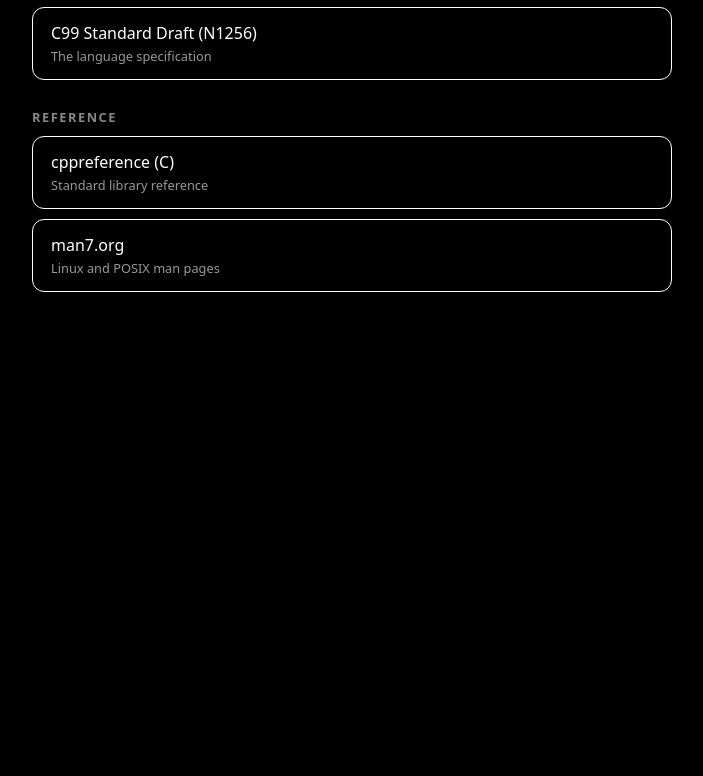
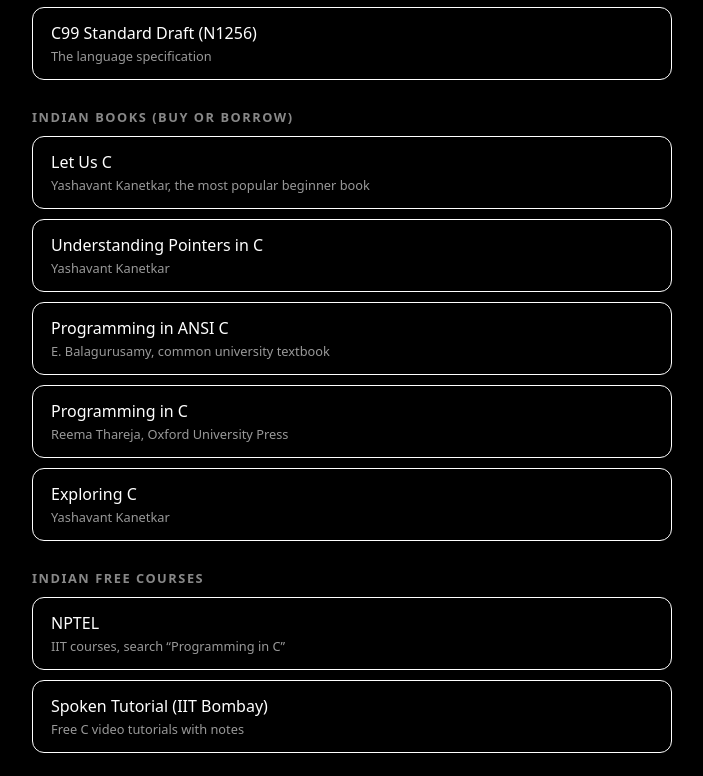
Before and after one commit to charanaternos/french-cuisine, a browser extension: page c-learning-hub/index.html in a window 1280 px wide. Shown: the part 2084-2860 px from the top of the page, without its empty margins (288-991 px from the left). Before the commit the page ends 2418 px from the top, so only its background shows below. Drawn offline with Linux system fonts and the light colour scheme.

Commit message:
Add Indian C books and courses

```diff
--- a/c-learning-hub/index.html
+++ b/c-learning-hub/index.html
@@ -59,6 +59,17 @@
 <a class="btn" href="https://www.open-std.org/jtc1/sc22/wg14/www/docs/n1570.pdf" target="_blank" rel="noopener">C11 Standard Draft (N1570)<small>The language specification</small></a>
 <a class="btn" href="https://www.open-std.org/jtc1/sc22/wg14/www/docs/n1256.pdf" target="_blank" rel="noopener">C99 Standard Draft (N1256)<small>The language specification</small></a>
 
+<h2>Indian Books (buy or borrow)</h2>
+<a class="btn" href="https://www.amazon.in/s?k=Let+Us+C+Yashavant+Kanetkar" target="_blank" rel="noopener">Let Us C<small>Yashavant Kanetkar, the most popular beginner book</small></a>
+<a class="btn" href="https://www.amazon.in/s?k=Understanding+Pointers+in+C+Kanetkar" target="_blank" rel="noopener">Understanding Pointers in C<small>Yashavant Kanetkar</small></a>
+<a class="btn" href="https://www.amazon.in/s?k=Programming+in+ANSI+C+Balagurusamy" target="_blank" rel="noopener">Programming in ANSI C<small>E. Balagurusamy, common university textbook</small></a>
+<a class="btn" href="https://www.amazon.in/s?k=Programming+in+C+Reema+Thareja" target="_blank" rel="noopener">Programming in C<small>Reema Thareja, Oxford University Press</small></a>
+<a class="btn" href="https://www.amazon.in/s?k=Exploring+C+Yashavant+Kanetkar" target="_blank" rel="noopener">Exploring C<small>Yashavant Kanetkar</small></a>
+
+<h2>Indian Free Courses</h2>
+<a class="btn" href="https://nptel.ac.in" target="_blank" rel="noopener">NPTEL<small>IIT courses, search “Programming in C”</small></a>
+<a class="btn" href="https://spoken-tutorial.org" target="_blank" rel="noopener">Spoken Tutorial (IIT Bombay)<small>Free C video tutorials with notes</small></a>
+
 <h2>Reference</h2>
 <a class="btn" href="https://en.cppreference.com/w/c" target="_blank" rel="noopener">cppreference (C)<small>Standard library reference</small></a>
 <a class="btn" href="https://man7.org/linux/man-pages/" target="_blank" rel="noopener">man7.org<small>Linux and POSIX man pages</small></a>
```
